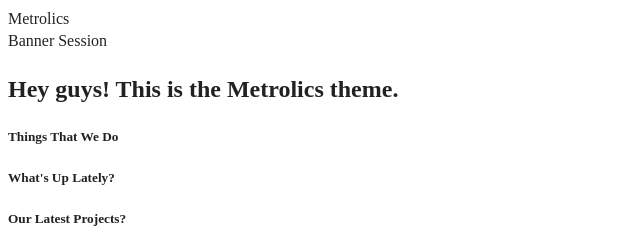
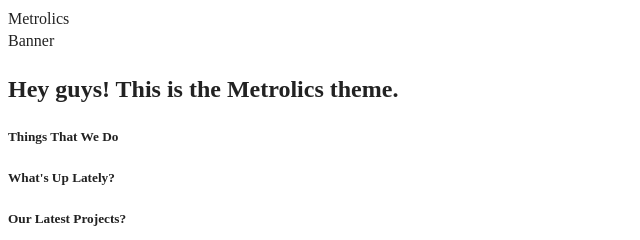
Before and after one commit to GloGlorGloria/assignment-2, a website built with webpack: page index.html in a window 1280 px wide. Shown: the top 240 px of the page, 0-640 px from the left. Built offline with nearby package versions, Linux system fonts and the light colour scheme.

Commit message:
correct typo

```diff
--- a/index.html
+++ b/index.html
@@ -27,7 +27,7 @@
   <nav class="navBar"></nav>
  </header>
 
- <section class="carousel">Banner Session</section>
+ <section class="carousel">Banner</section>
 
  <section class="slogan">
   <h2>Hey guys! This is the Metrolics theme.</h2>
```
